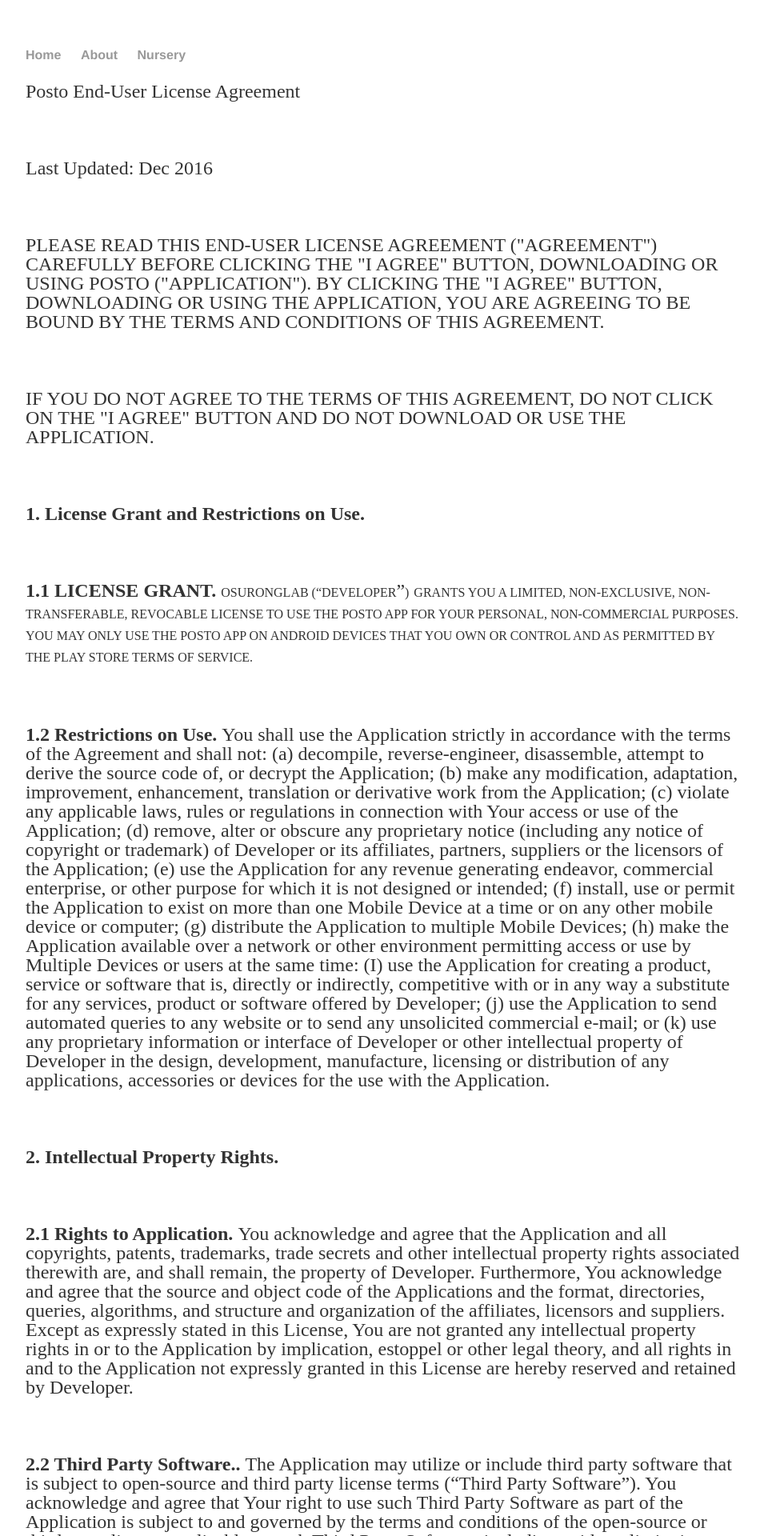
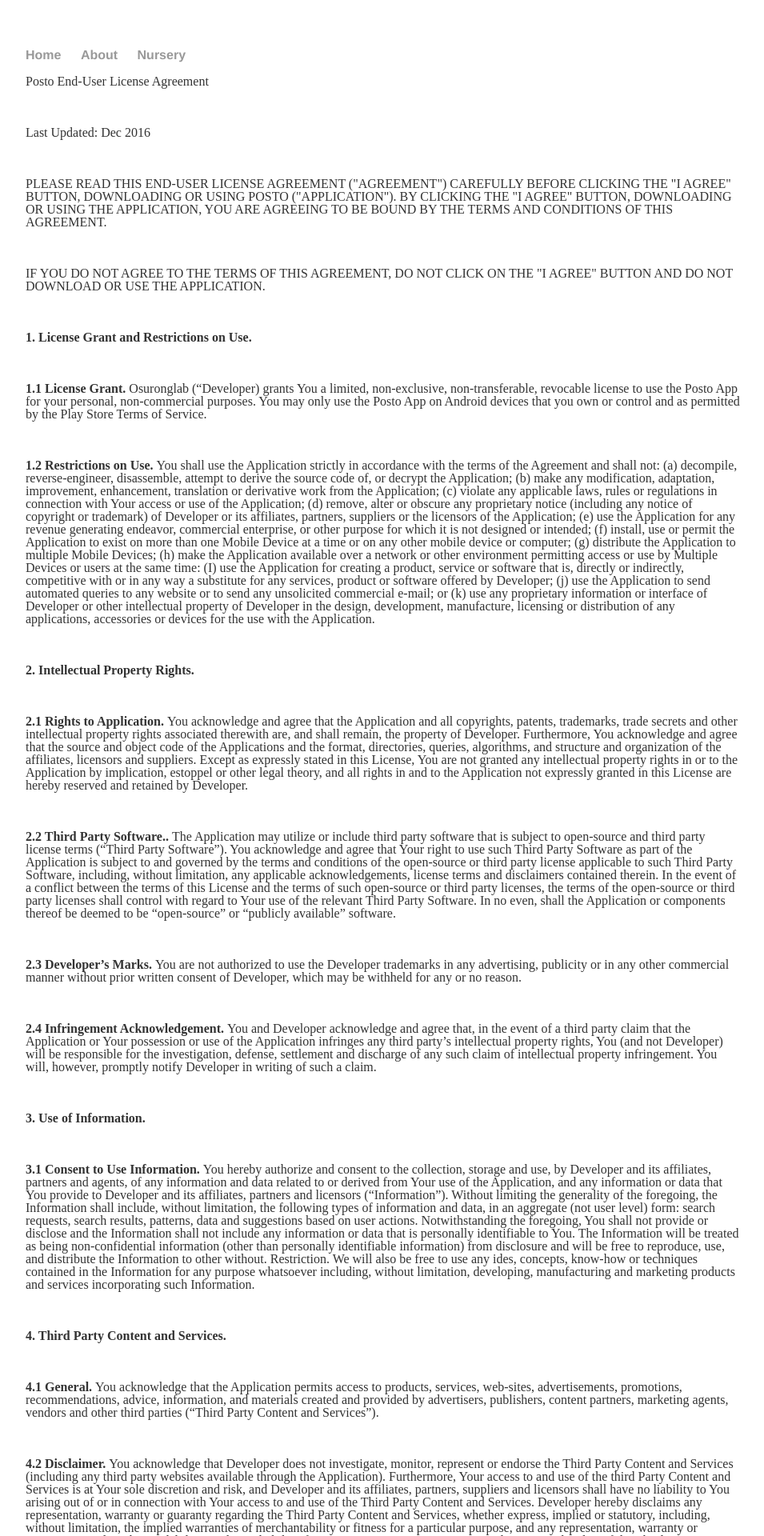
Before and after one commit to osuronglab/osuronglab.github.io, a Jekyll site: the page built from nursery/posto/eula/index.html, in a window 1280 px wide. Shown: the top 1920 px of the page at 80% size, without its empty margins (160-1115 px from the left). Built offline with Jekyll 4.4.1, drawn with Linux system fonts in a browser that asks for light colours; Markdown is read by kramdown in place of the engine named in the settings.

Commit message:
Updated EULA style
EULA’s html update for uniformity of style. The main.css is updated to
use smaller font and gap.

```diff
--- a/css/main.css
+++ b/css/main.css
@@ -24,8 +24,8 @@ h1 {
     font-family:'Helvetica', 'Arial', 'Sans-Serif';
 }
 p {
-    font-size: 1.5em;
-    line-height: 1.4em;
+    font-size: 1.0em;
+    line-height: 1.2em;
     color: #333;
 }
 footer {
--- a/nursery/posto/eula/index.html
+++ b/nursery/posto/eula/index.html
@@ -50,12 +50,9 @@ APPLICATION.</p>
 <p style="margin-bottom: 0in; line-height: 100%"><br/>
 
 </p>
-<p style="margin-bottom: 0in; text-transform: uppercase; line-height: 100%">
-<span style="font-variant: normal"><b>1.1 License Grant.</b></span><span style="font-variant: normal"><font color="#333333"><span style="letter-spacing: normal">
-</span></font></span><span style="font-variant: normal"><font color="#333333"><font face="Liberation Serif"><font size="3" style="font-size: 12pt"><span style="letter-spacing: normal"><span style="font-style: normal"><span style="font-weight: normal">Osuronglab
-(“Developer</span></span></span></font></font></font></span><span style="font-variant: normal"><font color="#333333"><span style="letter-spacing: normal">”</span></font></span><span style="font-variant: normal"><font color="#333333"><font face="Liberation Serif"><font size="3" style="font-size: 12pt"><span style="letter-spacing: normal"><span style="font-style: normal"><span style="font-weight: normal">)</span></span></span></font></font></font></span><span style="font-variant: normal"><font color="#333333"><span style="letter-spacing: normal">
-</span></font></span><span style="font-variant: normal"><font color="#333333"><font face="Liberation Serif"><font size="3" style="font-size: 12pt"><span style="letter-spacing: normal"><span style="font-style: normal"><span style="font-weight: normal">grants
-you a limited, non-exclusive, non-transferable, revocable license to
+<p style="margin-bottom: 0in; font-variant: normal; line-height: 100%">
+<b>1.1 License Grant. </b><span style="font-variant: normal">Osuronglab (“Developer)
+grants You a limited, non-exclusive, non-transferable, revocable license to
 use the Posto App for your personal, non-commercial purposes. You may
 only use the Posto App on Android devices that you own or control and
 as permitted by the Play Store Terms of Service.</span></span></span></font></font></font></span></p>
```
